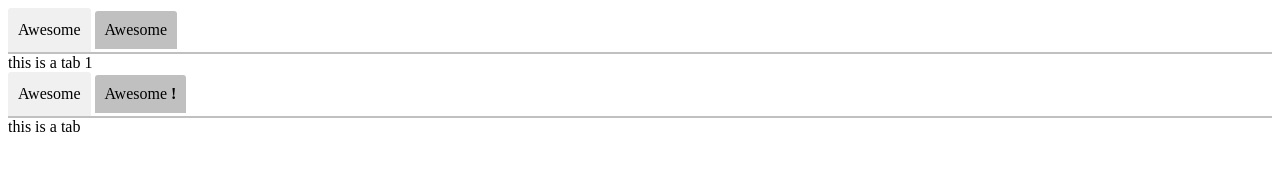
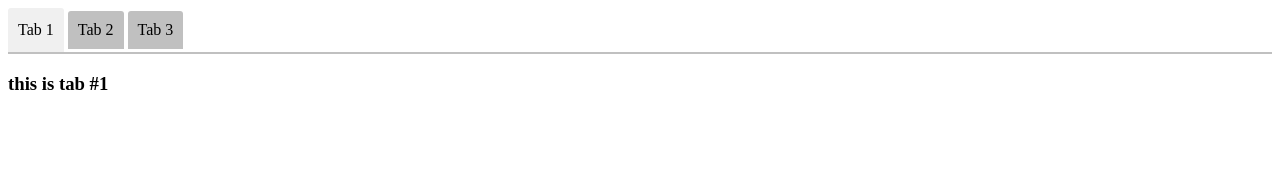
Before and after one commit to svichas/tabed, a plain HTML site: page examples/index.html in a window 1280 px wide. Drawn offline with Linux system fonts and the light colour scheme.

Commit message:
Updated example #1

```diff
--- a/examples/index.html
+++ b/examples/index.html
@@ -1,40 +1,32 @@
-<!DOCTYPE html>
-<html lang="en">
+<html>
 <head>
 	<meta charset="UTF-8">
-	<meta name="viewport" content="width=device-width, initial-scale=1.0">
-	<meta http-equiv="X-UA-Compatible" content="ie=edge">
-	<title>Document</title>
-
+	<title>Tabbed example #1</title>
 	<link rel="stylesheet" href="../tabbed.css">
-	<script src='../tabbed.js'></script>
-
+	<script src="../tabbed.js"></script>
 </head>
 <body>
 
-	<div class="tabbed">
-		<div class="tab" data-title='Awesome'>
-			this is a tab 1
-		</div>
-		<div class="tab" data-title='Awesome'>
-			this is a tab 2
-		</div>
-	</div>
 
 	<div class="tabbed">
-
-		<div class="tab" data-title='Awesome'>
-			this is a tab
+		<div data-title="Tab 1">
+			<h3>this is tab #1</h3>
 		</div>
-		<div class="tab" data-title='Awesome <b>!</b>'>
-			this is a tab ksjdf sdkjf
-			<iframe src="https://facebook.com" frameborder="0"></iframe>
+		<div data-title="Tab 2">
+			<h3>this is tab #2</h3>
+		</div>
+		<div data-title="Tab 3">
+			<h3>this is tab #3</h3>
 		</div>
 	</div>
 
 	<script>
+		/**
+		* initialise tabbed tabs
+		*/
 		tabbed(".tabbed");
 	</script>
 
+
 </body>
 </html>
```
